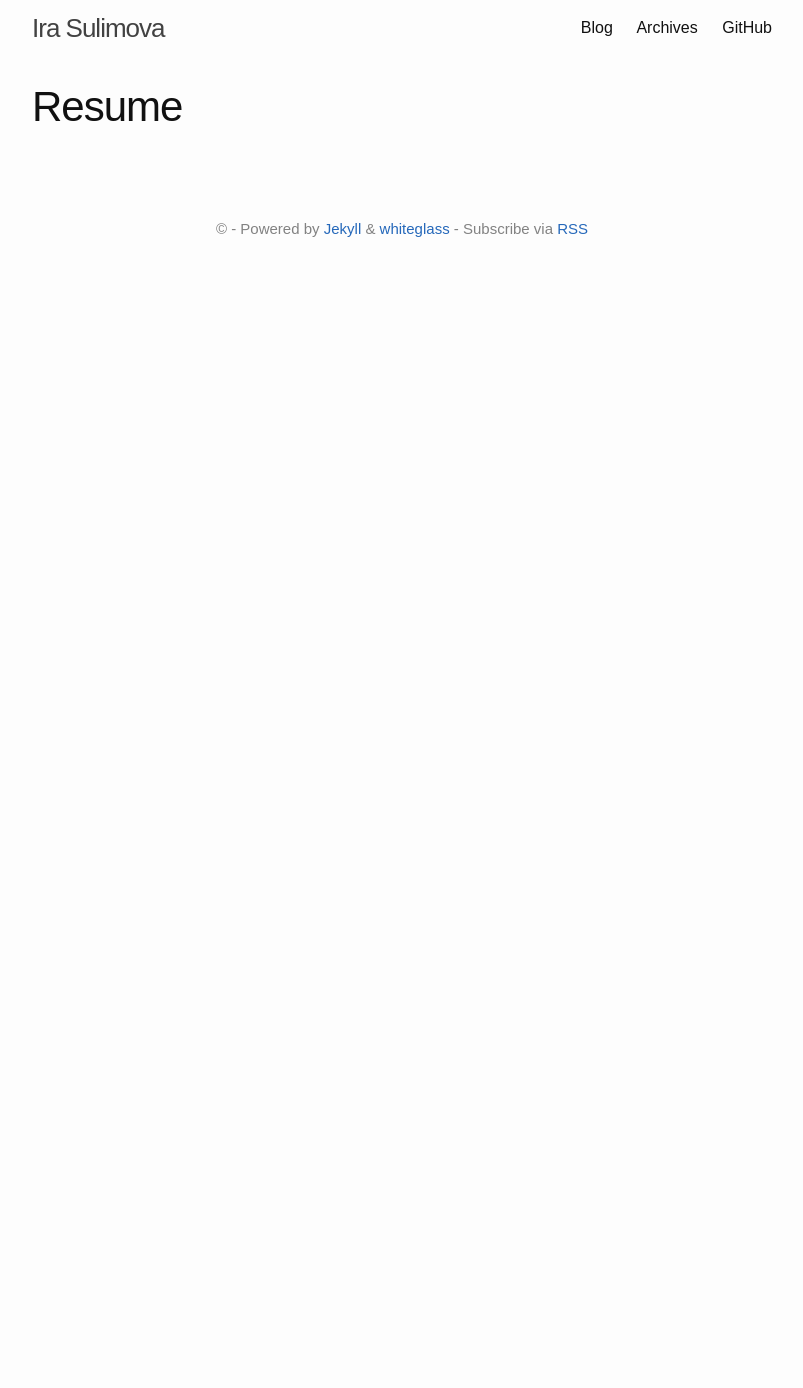
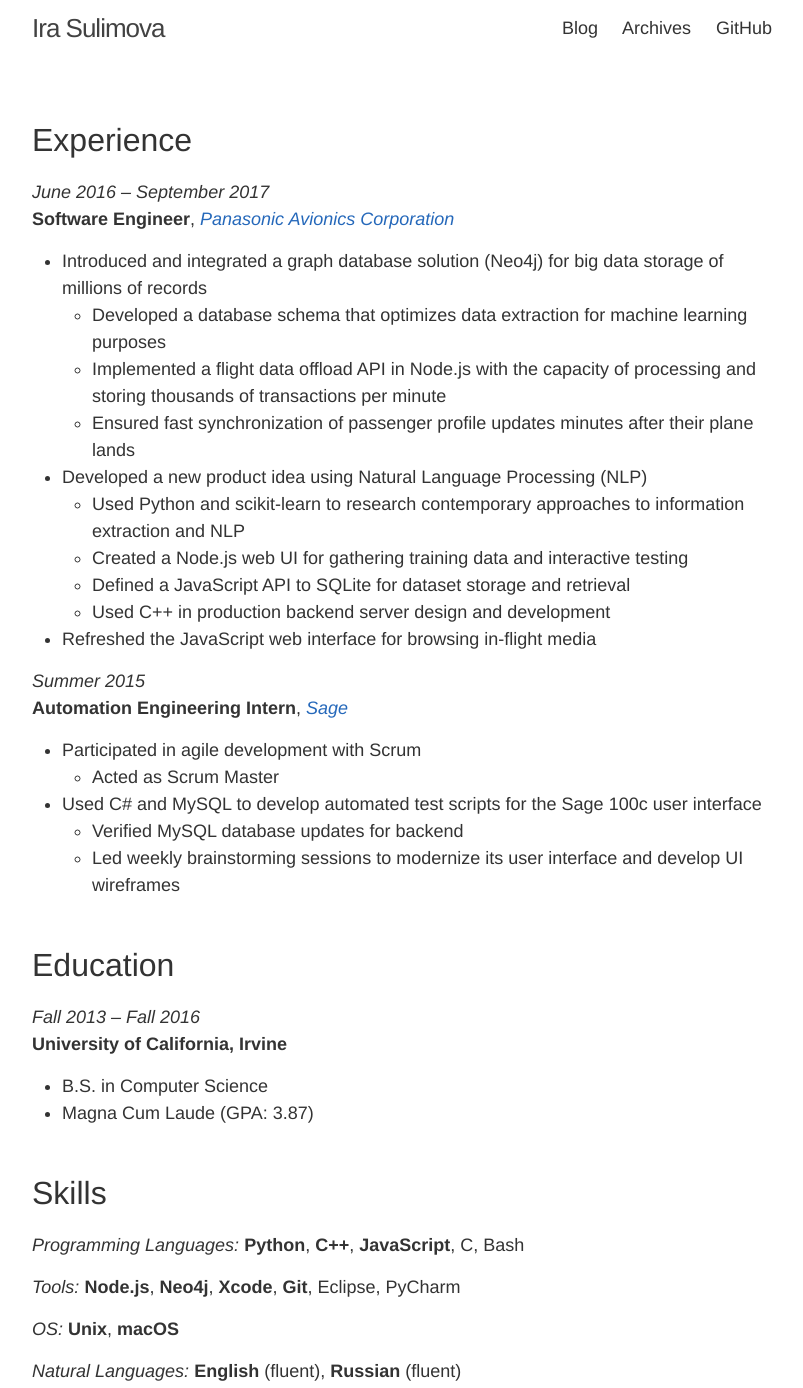
Before and after one commit to ira-sulimova/ira-sulimova.github.io, a plain HTML site: page resume/index.html in a window 1280 px wide. Shown: the top 1388 px of the page, without its empty margins (238-1041 px from the left). Before the commit the page ends 800 px from the top, so only its background shows below. Drawn offline with Linux system fonts and the light colour scheme.

Commit message:
Add resume. Change text color. Change font to sans serif.

```diff
--- a/assets/main.css
+++ b/assets/main.css
@@ -11,9 +11,9 @@ dl, dd, ol, ul, figure {
  * Basic styling
  */
 body {
-  font: 400 16px/1.5 Bitter, "Apple SD Gothic Neo", AppleGothic, NanumBarunGothic, "Malgun Gothic", Dotum, sans-serif;
-  color: #111;
-  background-color: #fdfdfd;
+  font: 400 18px/1.5 Helvetica;
+  color: #333;
+  background-color: #ffffff;
   -webkit-text-size-adjust: 100%;
   -webkit-font-feature-settings: "kern" 1;
   -moz-font-feature-settings: "kern" 1;
@@ -44,7 +44,7 @@ figure > img {
   display: block; }
 
 figcaption {
-  font-size: 14px; }
+  font-size: 15.75px; }
 
 /**
  * Lists
@@ -73,7 +73,7 @@ a {
   a:visited {
     color: #1d508f; }
   a:hover {
-    color: #111;
+    color: #333;
     text-decoration: underline; }
 
 /**
@@ -166,7 +166,7 @@ pre {
   float: right;
   line-height: 56px; }
   .site-nav .page-link {
-    color: #111;
+    color: #333;
     line-height: 1.5; }
     .site-nav .page-link:not(:last-child) {
       margin-right: 20px; }
@@ -215,11 +215,11 @@ pre {
     margin-bottom: 30px; }
 
 .post-meta {
-  font-size: 14px;
+  font-size: 15.75px;
   color: #828282; }
 
 .post-link, .post-link:visited {
-  color: #111; }
+  color: #333; }
 .post-link:hover {
   color: #2568ba; }
 
--- a/feed.xml
+++ b/feed.xml
@@ -5,7 +5,7 @@
 
   <link href="http://localhost:4000/feed.xml" rel="self" type="application/atom+xml" />
   <link href="http://localhost:4000/" rel="alternate" type="text/html" />
-  <updated>2017-10-22T20:58:28-04:00</updated>
+  <updated>2017-10-23T14:16:08-04:00</updated>
   <id>http://localhost:4000//</id>
 
 
--- a/resume/index.html
+++ b/resume/index.html
@@ -9,7 +9,7 @@
 
 
 
-  <title>Resume</title>
+  <title>Ira Sulimova</title>
   <meta name="description" content="">
 
 
@@ -24,7 +24,7 @@
 
   <meta name="twitter:card" content="summary">
 
-  <meta name="twitter:title" content="Resume">
+  <meta name="twitter:title" content="Ira Sulimova">
   <meta name="twitter:description" content="">
 
 
@@ -80,10 +80,68 @@
         <article class="post">
 
   <header class="post-header">
-    <h1 class="post-title">Resume</h1>
+    <h1 class="post-title"></h1>
   </header>
 
   <div class="post-content">
+    <h2 id="experience">Experience</h2>
+
+<p><em>June 2016 – September 2017</em><br />
+<strong>Software Engineer</strong>, <em><a href="https://www.panasonic.aero">Panasonic Avionics Corporation</a></em></p>
+
+<ul>
+  <li>Introduced and integrated a graph database solution (Neo4j) for big data storage of millions of records
+    <ul>
+      <li>Developed a database schema that optimizes data extraction for machine learning purposes</li>
+      <li>Implemented a flight data offload API in Node.js with the capacity of processing and storing thousands of transactions per minute</li>
+      <li>Ensured fast synchronization of passenger profile updates minutes after their plane lands</li>
+    </ul>
+  </li>
+  <li>Developed a new product idea using Natural Language Processing (NLP)
+    <ul>
+      <li>Used Python and scikit-learn to research contemporary approaches to information extraction and NLP</li>
+      <li>Created a Node.js web UI for gathering training data and interactive testing</li>
+      <li>Defined a JavaScript API to SQLite for dataset storage and retrieval</li>
+      <li>Used C++ in production backend server design and development</li>
+    </ul>
+  </li>
+  <li>Refreshed the JavaScript web interface for browsing in-flight media</li>
+</ul>
+
+<p><em>Summer 2015</em><br />
+<strong>Automation Engineering Intern</strong>, <em><a href="https://www.sage.com/">Sage</a></em></p>
+<ul>
+  <li>Participated in agile development with Scrum
+    <ul>
+      <li>Acted as Scrum Master</li>
+    </ul>
+  </li>
+  <li>Used C# and MySQL to develop automated test scripts for the Sage 100c user interface
+    <ul>
+      <li>Verified MySQL database updates for backend</li>
+      <li>Led weekly brainstorming sessions to modernize its user interface and develop UI wireframes<br />
+ </li>
+    </ul>
+  </li>
+</ul>
+
+<h2 id="education">Education</h2>
+<p><em>Fall 2013 – Fall 2016</em><br />
+<strong>University of California, Irvine</strong></p>
+<ul>
+  <li>B.S. in Computer Science</li>
+  <li>Magna Cum Laude (GPA: 3.87)<br />
+ </li>
+</ul>
+
+<h2 id="skills">Skills</h2>
+<p><em>Programming Languages:</em>  <strong>Python</strong>, <strong>C++</strong>, <strong>JavaScript</strong>, C, Bash</p>
+
+<p><em>Tools:</em> <strong>Node.js</strong>, <strong>Neo4j</strong>, <strong>Xcode</strong>, <strong>Git</strong>, Eclipse, PyCharm</p>
+
+<p><em>OS:</em>  <strong>Unix</strong>, <strong>macOS</strong></p>
+
+<p><em>Natural Languages:</em>  <strong>English</strong> (fluent), <strong>Russian</strong> (fluent)</p>
 
 
   </div>
```
